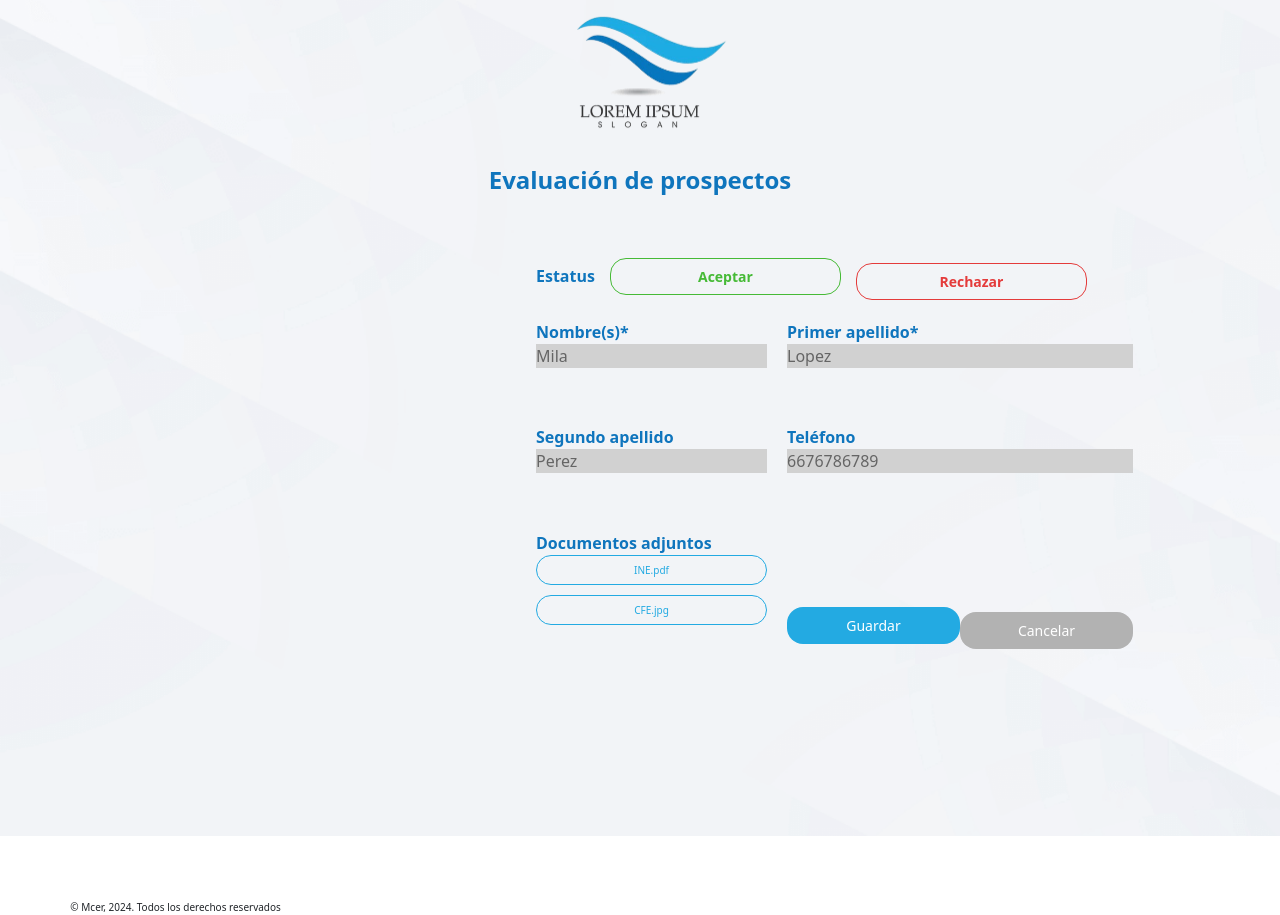
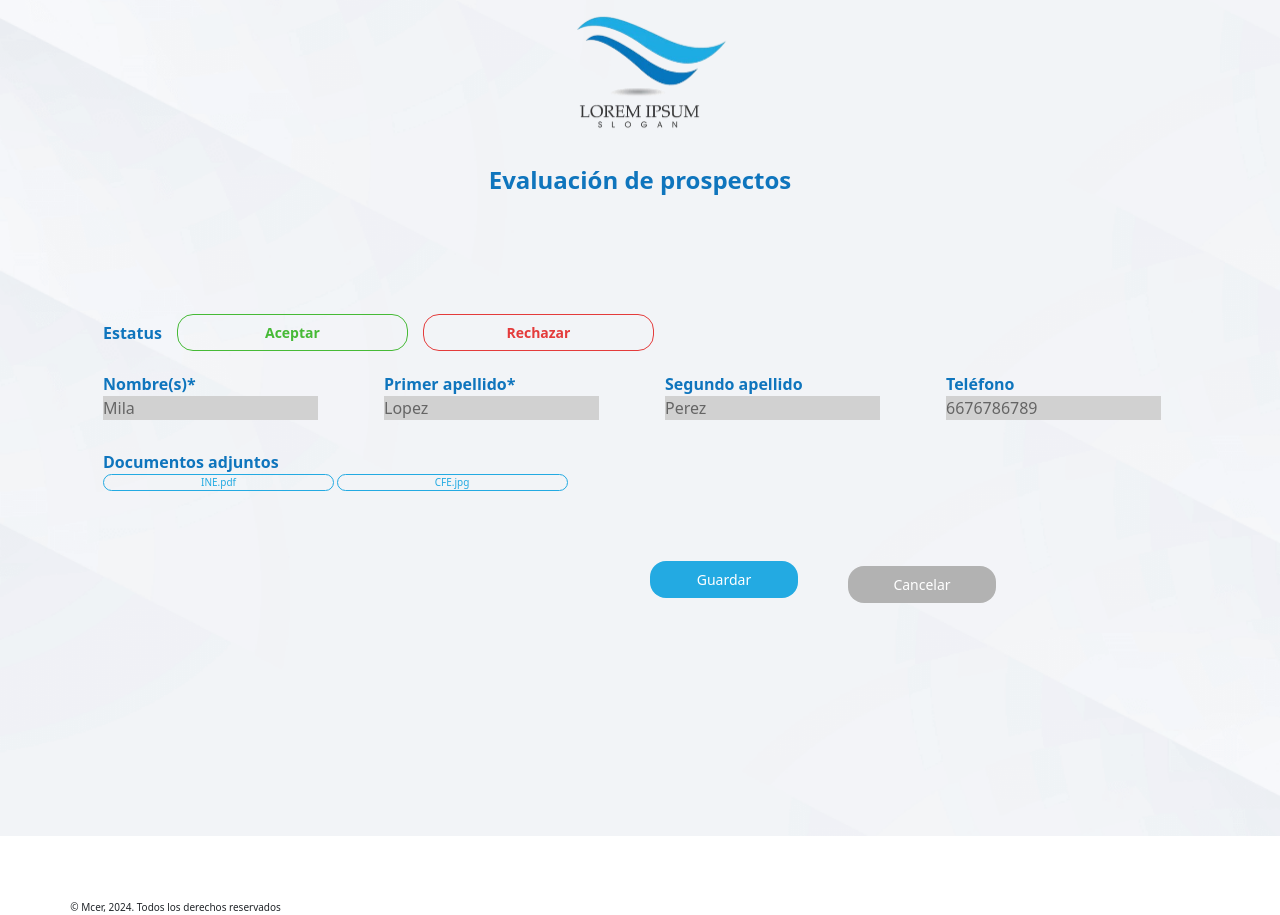
Before and after one commit to mcer23/asignar-credito, a PHP site: page /html/evaluacion.html in a window 1280 px wide. Shown: the part 164-1079 px from the top of the page. Run offline with PHP 8.4, Linux system fonts and the light colour scheme.

Commit message:
deskop- evauliacion ok

```diff
--- a/css/extra.css
+++ b/css/extra.css
@@ -173,7 +173,39 @@
 
 
 /* **************   evaluacion/ table  ***************** */
-.evaluacion--input{padding-bottom: 8%;}
+.form--status{
+    display: grid;
+    row-gap: 10px;}
+
+.form--acceptBtn button{
+    border: 1px solid #46BA36;
+    width: 231px;
+    max-width: 249px;
+    height: 37px;
+    color: #46BA36;
+    font-size: 1.4rem;
+    font-weight: 700;
+    border-radius: 16px;
+    background-color: transparent;}
+.form--acceptBtn button:hover{
+    background-color: #46BA36;
+    color: #FFF;
+}
+.form--declinetBtn button{
+    row-gap: 10px;
+    border: 1px solid #E43B3B;
+    width: 231px;
+    max-width: 249px;
+    height: 37px;
+    color: #E43B3B;
+    font-size: 1.4rem;
+    font-weight: 700;
+    border-radius: 16px;
+    background-color: transparent;}
+
+.form--declinetBtn button:hover{
+    background-color: #E43B3B;
+    color: #FFF;}
 
 .evaluacion--input label, .form--status label{
     display: flex;
@@ -183,19 +215,36 @@
     font-weight: 700;
     color: var(--title);}
 
-.evaluacion--input input{
+.evaluacion--input label{
     border: none;
     width: 231px;
     max-width: 245px;
-    height: 43px;
     font-size: 1.4rem;}
+
+.evaluacion--input p{
+    font-size: 1.2rem;
+    background-color: #d1d1d1;
+    color: #656565;}
+
+.verDocumento_btn{
+    width: 231px;
+    max-width: 249px;
+    border: 1px solid var(--bgButton);
+    background-color: transparent;
+    color: var(--bgButton);
+    border-radius: 20px;
+    margin-bottom: 10px;}
+
+.verDocumento_btn:hover{
+    background-color: #23AAE2;
+    color: #FFF;}
+
 
 .evaluacion--input-button{
     margin-top: 20%;
     width:346px;
     max-width: 546px;
     height:50px;}
-
 
 .evaluacion--input-button button{
     border: none;
@@ -229,54 +278,6 @@
         border: 1px solid var(--cancel);
         color: var(--cancel);}
 
-.evaluacion--input p{
-    font-size: 1.2rem;
-    background-color: #d1d1d1;
-    color: #656565;}
-
-.form--acceptBtn button{
-    border: 1px solid #46BA36;
-    width: 231px;
-    max-width: 249px;
-    height: 37px;
-    color: #46BA36;
-    font-size: 1.4rem;
-    font-weight: 700;
-    border-radius: 16px;
-    background-color: transparent;}
-.form--acceptBtn button:hover{
-    background-color: #46BA36;
-    color: #FFF;
-}
-.form--declinetBtn button{
-    margin-top: 10px;
-    border: 1px solid #E43B3B;
-    width: 231px;
-    max-width: 249px;
-    height: 37px;
-    color: #E43B3B;
-    font-size: 1.4rem;
-    font-weight: 700;
-    border-radius: 16px;
-    background-color: transparent;
-}
-.form--declinetBtn button:hover{
-    background-color: #E43B3B;
-    color: #FFF;
-}
-.verDocumento_btn{
-    width: 231px;
-    max-width: 249px;
-    height: 30px;
-    border: 1px solid var(--bgButton);
-    background-color: transparent;
-    color: var(--bgButton);
-    border-radius: 20px;
-    margin-bottom: 10px;
-}
-.verDocumento_btn:hover{
-    background-color: #23AAE2;
-    color: #FFF;}
 
 
 /* **************   footer ***************** */
@@ -382,13 +383,19 @@
 
 
     /* ************** Desktop:  evaluacion/ table  ***************** */
+    .form--section{
+        width: 100%;
+        max-width: none;
+        display: flex;
+        justify-content: center;
+        align-items: center;
+        margin: 0 auto;
+    }
 
     .form--status label, .evaluacion--input label, .evaluacion--input p{
         font-size: 1.6rem;
     }
     .form--evaluacion {
-        width: 100%;
-        max-width: none;
         display: grid;
         grid-template-columns: repeat(2, 1fr); /* Dos columnas */
         grid-template-rows: auto auto auto; /* Tres filas */
@@ -397,94 +404,54 @@
 
     /* Primera fila: Estatus y botones */
     .form--evaluacion-estatus {
-        grid-column: span 2; /* Ocupa las dos columnas */
+        grid-column: span 2;
         display: flex;
-        gap: 10px; /* Espacio entre los botones */
-    }
+        gap: 10px; }
+
 
     .form--status {
         display: flex;
         align-items: center;
-        gap: 15px; /* Espacio entre el label y los botones */
+        gap: 15px;}
+
+    .form--declinetBtn{
+        margin-bottom: 1px;
     }
     /* Segunda fila: Nombres, primer apellido, segundo apellido y teléfono */
-    .evaluacion--input:nth-child(2),
-    .evaluacion--input:nth-child(3),
-    .evaluacion--input:nth-child(4),
-    .evaluacion--input:nth-child(5) {
-        grid-column: span 1; /* Cada uno ocupa una columna */
+    .evaluacion--input-label{
+        grid-column: span 2;
+        display: flex;
+        gap: 50px;}
+
+    .evaluacion--input p{
+        width:215px;
+        max-width: 245px;}
+
+
+    /* Tercera fila: Documentos adjuntos y botones de guardar/cancelar */
+     .evaluacion--input-button{
+        grid-column: span 1;
+        display: flex;
+        gap:50px;
+        align-items: center;
+
+
+     }
+    .evaluacion--input-button button, .evaluacion--input-button a{
+        width:249px;
     }
-    /* Tercera fila: Documentos adjuntos y botones de guardar/cancelar */
-    .evaluacion--input:nth-child(6) {
-        grid-column: span 1; /* Documentos ocupa una columna */
+
+    /* .evaluacion--input:nth-child(6) {
+        grid-column: span 1;
     }
     .evaluacion--input-button {
-        grid-column: span 1; /* Botones ocupa una columna */
+        grid-column: span 1;
         display: flex;
-        justify-content: space-between; /* Espacio entre botones */
+        justify-content: space-between;
         align-items: center;
-    }
+    }  */
 
 
-
-
-
-    /*.form--section{
-        width:80%;
-        max-width: none;
-    }
-    .form--status {
-        display: grid;
-        column-gap: 16px;
-        row-gap: 16px;
-        justify-content: center;
-        align-items: center;
-    }
-     .form--input p{
-        font-size: 1.2rem;
-        background-color: #d1d1d1;
-        color: #656565;}
-
-    .form--acceptBtn button{
-        border: 1px solid #46BA36;
-        width: 231px;
-        max-width: 249px;
-        height: 37px;
-        color: #46BA36;
-        font-size: 1.4rem;
-        font-weight: 700;
-        border-radius: 16px;
-        background-color: transparent;}
-    .form--acceptBtn button:hover{
-        background-color: #46BA36;
-        color: #FFF;
-    }
-    .form--declinetBtn button{
-        margin-top: 10px;
-        border: 1px solid #E43B3B;
-        width: 231px;
-        max-width: 249px;
-        height: 37px;
-        color: #E43B3B;
-        font-size: 1.4rem;
-        font-weight: 700;
-        border-radius: 16px;
-        background-color: transparent;
-    }
-    .form--declinetBtn button:hover{
-        background-color: #E43B3B;
-        color: #FFF;
-    }
-    .verDocumento_btn{
-        width: 231px;
-        max-width: 249px;
-        height: 30px;
-        border: 1px solid var(--bgButton);
-        background-color: transparent;
-        color: var(--bgButton);
-        border-radius: 20px;
-        margin-bottom: 10px;
-    } */
 
     /* **************   footer ***************** */
 
--- a/html/evaluacion.html
+++ b/html/evaluacion.html
@@ -60,9 +60,8 @@
                 </div>
               </div>
             </div>
-
-
-            <div class="evaluacion--input">
+            <div class="evaluacion--input-label">
+              <div class="evaluacion--input">
                 <label for="nombres" class="#">Nombre(s)*</label>
                 <p>Mila</p>
             </div>
@@ -78,7 +77,10 @@
                 <label for="telefono" class="#">Teléfono</label>
                 <p>6676786789</p>
             </div>
-            <div class="evaluacion--input">
+
+            </div>
+
+            <div class="evaluacion--input evaluacion--documentos">
                 <label for="agregar" class="#">Documentos adjuntos</label>
                 <button onclick="verDocumento()" class="verDocumento_btn">INE.pdf</button>
                 <button onclick="verDocumento()" class="verDocumento_btn">CFE.jpg</button>
```
